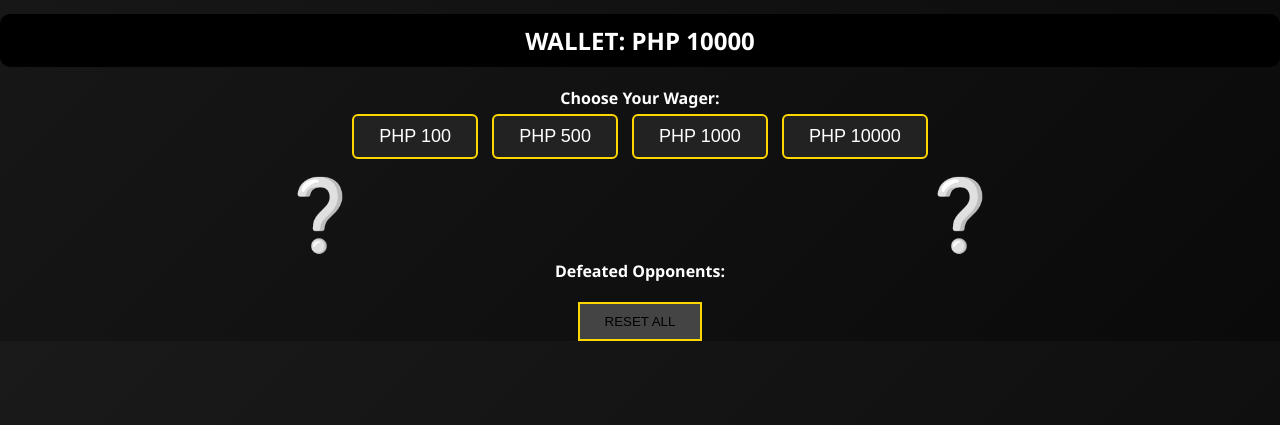
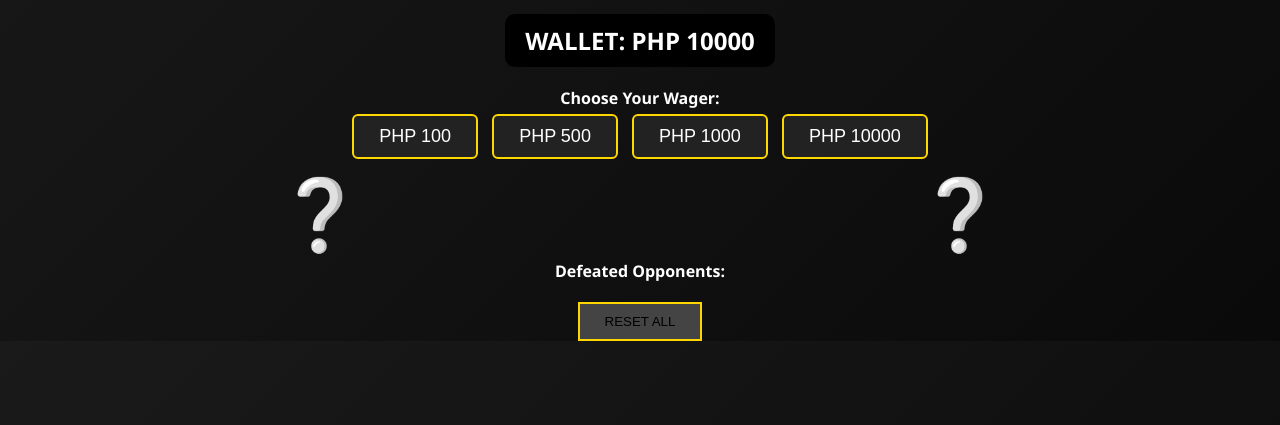
Before and after one commit to metawsb/RPS-ARENA, a plain HTML site: page index.html in a window 1280 px wide. Shown: the part 375-800 px from the top of the page. Drawn offline with Linux system fonts and the light colour scheme.

Commit message:
Update styles.css

```diff
--- a/styles.css
+++ b/styles.css
@@ -38,10 +38,10 @@ header {
   font-size: 24px;
   border-radius: 10px;
   margin-top: 10px;
-  margin-bottom: 20px;  /* ADD THIS */
+  margin-bottom: 20px;
   font-weight: bold;
+  display: inline-block; /* ADD THIS */
 }
-
 
 .health-bar {
   font-size: 28px;
```
